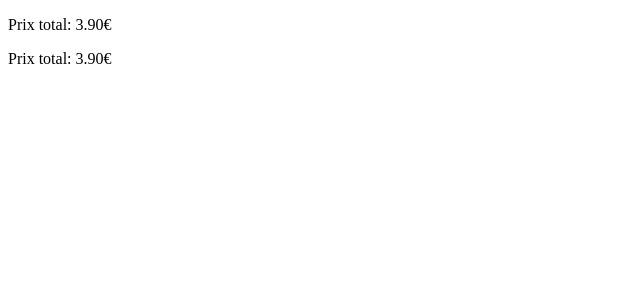
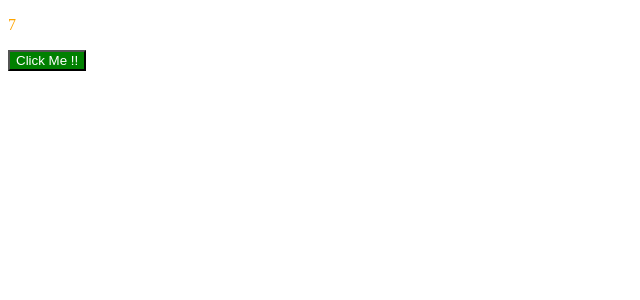
Before and after one commit to BStormTraining-Vue-js/Demo1, a Vue app: page / in a window 1280 px wide. Shown: the top 300 px of the page, without its empty margins (0-640 px from the left). Built offline with nearby package versions, Linux system fonts and the light colour scheme.

Commit message:
class binding

```diff
--- a/src/App.vue
+++ b/src/App.vue
@@ -1,16 +1,35 @@
 <script setup>
-import { reactive, computed } from 'vue';
-const products = reactive([{name: 'Eau 50cl', quantity: 2, price: 0.9}, {name: 'Soda 33cl', quantity: 3, price: 0.7}]);
-// création d'un state calculé pour le prix total
-const total = computed(() => products.reduce((prev, current) => prev + current.quantity * current.price, 0).toFixed(2));
+import { ref, reactive } from 'vue';
+const score = ref(7);
+const classes = reactive(['text-white', 'bg-green']);
 </script>
 
 <template>
-    <!-- ici le prix total est recalculé à chaque rendu -->
-    <p>Prix total: {{ products.reduce((prev, current) => prev + current.quantity * current.price, 0).toFixed(2) }}€</p>
-    <!-- utilisation du state calculé -->
-    <p>Prix total: {{ total }}€</p>
+    <p :class="{
+        success: score >= 8,
+        warning: score >=5 && score < 8,
+        danger: score < 5 }"
+    >{{ score }}</p>
+    <!-- <p class="warning">7</p> -->
+    <button :class="classes">Click Me !!</button>
+    <!-- <button class="text-white bg-green">Click Me !!</button> -->
 </template>
 
 <style scoped>
+
+.success {
+    color: green;
+}
+.warning {
+    color: orange;
+}
+.danger {
+    color: red;
+}
+.text-white {
+    color: white;
+}
+.bg-green {
+    background-color: green;
+}
 </style>
```
